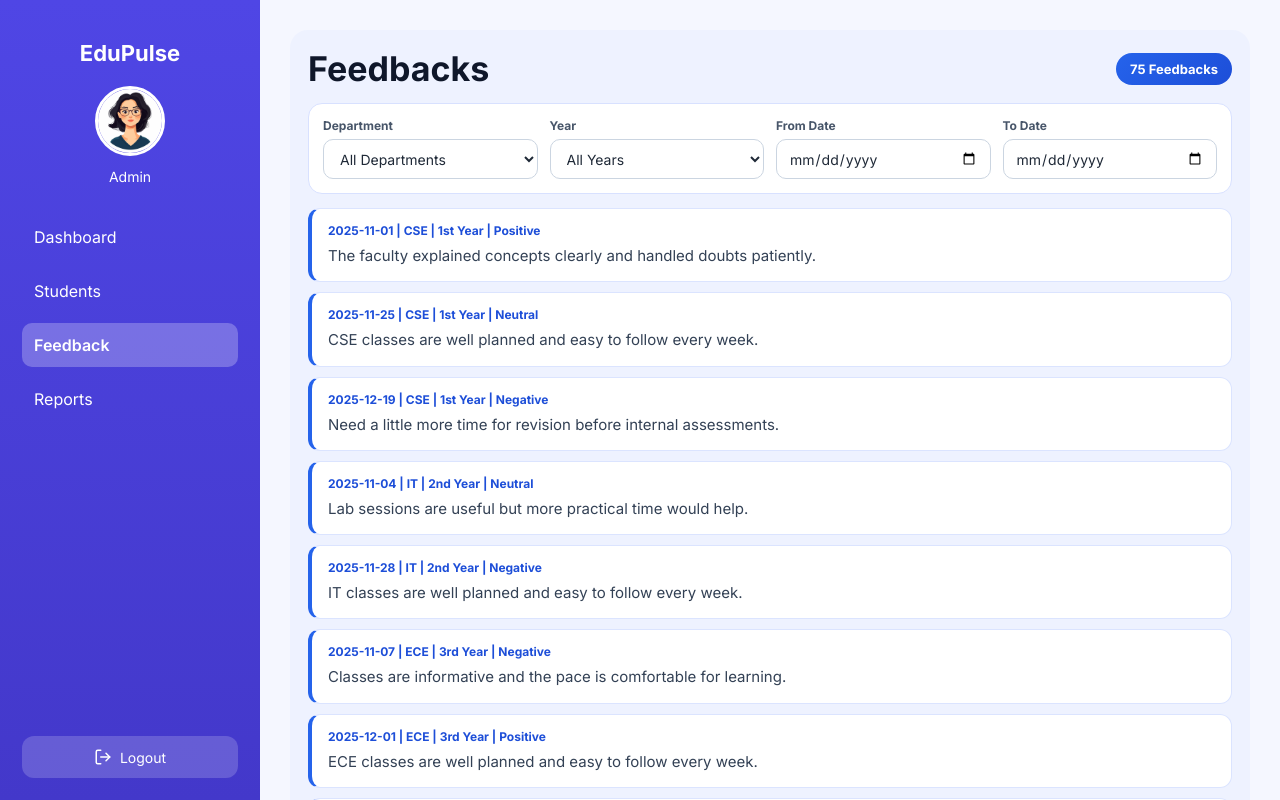
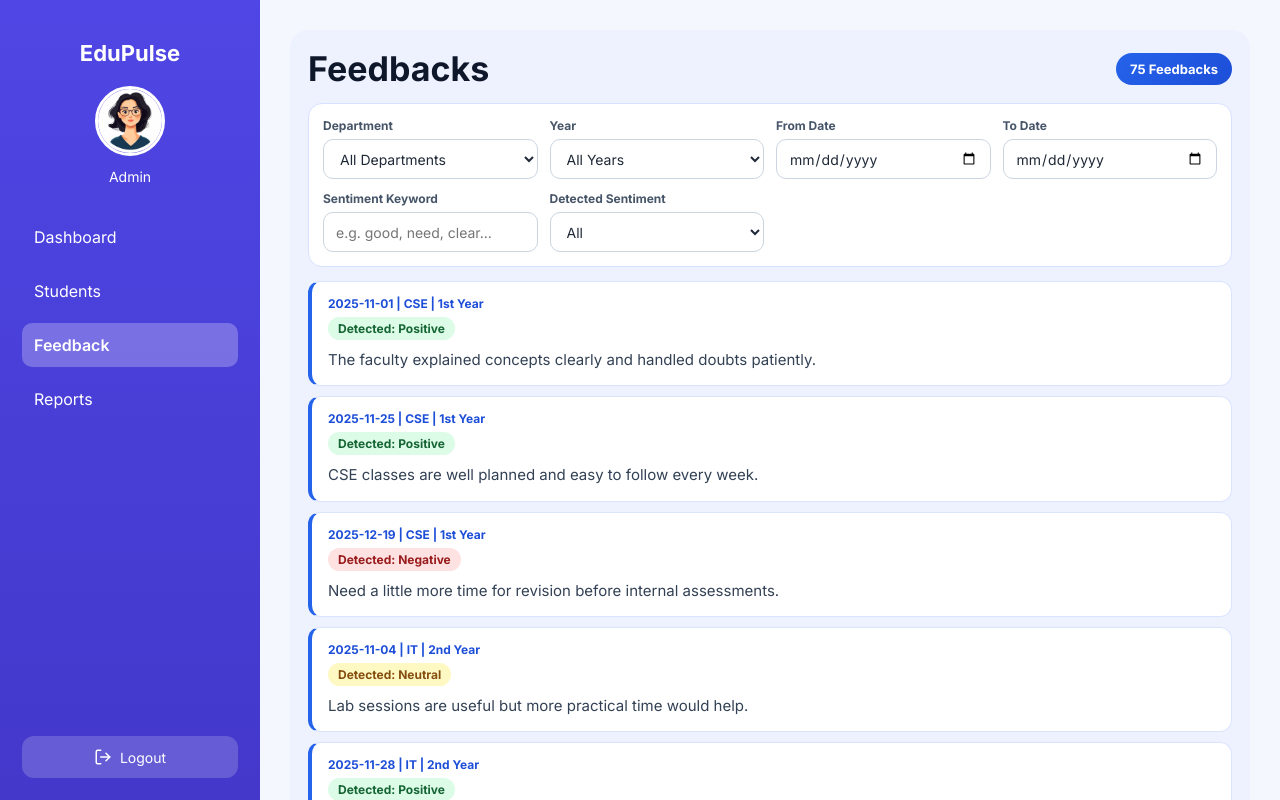
Before and after one commit to Varsha-2395/EduPulse, a React (Vite) app in the folder frontend/: page /feedbacks in a window 1280 px wide. Built offline with nearby package versions, Linux system fonts and the light colour scheme.

Commit message:
Small Updates

```diff
--- a/frontend/src/components/AdminLayout.jsx
+++ b/frontend/src/components/AdminLayout.jsx
@@ -1,5 +1,5 @@
-import React, { useState, useRef, useEffect } from "react";
-import { useNavigate, useLocation } from "react-router-dom";
+import React, { useEffect, useRef, useState } from "react";
+import { useLocation, useNavigate } from "react-router-dom";
 import { LogOut, Menu } from "lucide-react";
 import "../styles/adminLayout.css";
 
@@ -9,7 +9,6 @@ const AdminLayout = ({ children }) => {
   const navigate = useNavigate();
   const location = useLocation();
 
-  /* Click outside close */
   useEffect(() => {
     const handleClickOutside = (e) => {
       if (
@@ -22,21 +21,13 @@ const AdminLayout = ({ children }) => {
     };
 
     document.addEventListener("mousedown", handleClickOutside);
-    return () =>
-      document.removeEventListener("mousedown", handleClickOutside);
+    return () => document.removeEventListener("mousedown", handleClickOutside);
   }, [showSidebar]);
 
-  useEffect(() => {
+  const handleLogout = () => {
     setShowSidebar(false);
-  }, [location.pathname]);
-
-  /* ✅ LOGOUT FUNCTION */
-  const handleLogout = () => {
-    // If using auth storage
     localStorage.removeItem("token");
     localStorage.removeItem("user");
-
-    // Redirect
     navigate("/login");
   };
 
@@ -49,20 +40,12 @@ const AdminLayout = ({ children }) => {
 
   return (
     <div className="admin-layout">
-      {/* Sidebar */}
-      <aside
-        ref={sidebarRef}
-        className={`admin-sidebar ${showSidebar ? "show" : ""}`}
-      >
+      <aside ref={sidebarRef} className={`admin-sidebar ${showSidebar ? "show" : ""}`}>
         <div>
           <h2 className="admin-logo">EduPulse</h2>
 
           <div className="admin-layout-profile">
-            <img
-              src="/student-avatar.png"
-              alt="Admin"
-              className="admin-layout-avatar"
-            />
+            <img src="/student-avatar.png" alt="Admin" className="admin-layout-avatar" />
             <p className="admin-layout-name">Admin</p>
           </div>
 
@@ -70,10 +53,11 @@ const AdminLayout = ({ children }) => {
             {menuItems.map((item) => (
               <li
                 key={item.path}
-                className={
-                  location.pathname === item.path ? "active" : ""
-                }
-                onClick={() => navigate(item.path)}
+                className={location.pathname === item.path ? "active" : ""}
+                onClick={() => {
+                  setShowSidebar(false);
+                  navigate(item.path);
+                }}
               >
                 {item.name}
               </li>
@@ -81,7 +65,6 @@ const AdminLayout = ({ children }) => {
           </ul>
         </div>
 
-        {/* ✅ FIXED LOGOUT */}
         <button type="button" className="admin-logout-btn" onClick={handleLogout}>
           <LogOut size={18} />
           <span>Logout</span>
@@ -97,7 +80,6 @@ const AdminLayout = ({ children }) => {
         />
       )}
 
-      {/* Main */}
       <main className="admin-main-content">
         <button
           type="button"
--- a/frontend/src/pages/Feedbacks.jsx
+++ b/frontend/src/pages/Feedbacks.jsx
@@ -1,24 +1,92 @@
-import React, { useState } from "react";
+import React, { useMemo, useState } from "react";
 import AdminLayout from "../components/AdminLayout";
 import { departmentOptions, feedbackEntries, yearOptions } from "../data/feedbackData";
 import "../styles/feedbacks.css";
+
+const positiveKeywords = [
+  "good",
+  "great",
+  "clear",
+  "helpful",
+  "interactive",
+  "supportive",
+  "useful",
+  "easy",
+  "well",
+  "effective",
+  "excellent",
+];
+
+const negativeKeywords = [
+  "bad",
+  "poor",
+  "slow",
+  "fast",
+  "difficult",
+  "hard",
+  "problem",
+  "issue",
+  "confusing",
+  "need",
+  "more",
+];
+
+const detectSentimentFromKeywords = (text) => {
+  const normalized = String(text).toLowerCase();
+  const positiveScore = positiveKeywords.reduce(
+    (score, word) => score + (normalized.includes(word) ? 1 : 0),
+    0
+  );
+  const negativeScore = negativeKeywords.reduce(
+    (score, word) => score + (normalized.includes(word) ? 1 : 0),
+    0
+  );
+
+  if (positiveScore > negativeScore) return "Positive";
+  if (negativeScore > positiveScore) return "Negative";
+  return "Neutral";
+};
 
 const Feedbacks = () => {
   const [department, setDepartment] = useState("All");
   const [year, setYear] = useState("All");
   const [fromDate, setFromDate] = useState("");
   const [toDate, setToDate] = useState("");
+  const [keyword, setKeyword] = useState("");
+  const [sentimentFilter, setSentimentFilter] = useState("All");
   const [currentPage, setCurrentPage] = useState(1);
 
   const itemsPerPage = 10;
 
-  const filteredFeedbacks = feedbackEntries.filter((fb) => {
+  const feedbacksWithSentiment = useMemo(
+    () =>
+      feedbackEntries.map((fb) => ({
+        ...fb,
+        detectedSentiment: detectSentimentFromKeywords(fb.comment),
+      })),
+    []
+  );
+
+  const filteredFeedbacks = feedbacksWithSentiment.filter((fb) => {
     const deptMatch = department === "All" || fb.department === department;
     const yearMatch = year === "All" || fb.year === year;
     const fromMatch = !fromDate || new Date(fb.date) >= new Date(fromDate);
     const toMatch = !toDate || new Date(fb.date) <= new Date(toDate);
+    const keywordMatch =
+      !keyword ||
+      fb.comment.toLowerCase().includes(keyword.toLowerCase()) ||
+      fb.student.toLowerCase().includes(keyword.toLowerCase());
+    const sentimentMatch =
+      sentimentFilter === "All" || fb.detectedSentiment === sentimentFilter;
 
-    return deptMatch && yearMatch && fromMatch && toMatch;
+    return (
+      deptMatch &&
+      yearMatch &&
+      fromMatch &&
+      toMatch &&
+      keywordMatch &&
+      sentimentMatch
+    );
   });
 
   const totalPages = Math.max(1, Math.ceil(filteredFeedbacks.length / itemsPerPage));
@@ -45,6 +113,16 @@ const Feedbacks = () => {
 
   const onToDateChange = (value) => {
     setToDate(value);
+    setCurrentPage(1);
+  };
+
+  const onKeywordChange = (value) => {
+    setKeyword(value);
+    setCurrentPage(1);
+  };
+
+  const onSentimentChange = (value) => {
+    setSentimentFilter(value);
     setCurrentPage(1);
   };
 
@@ -106,13 +184,41 @@ const Feedbacks = () => {
               onChange={(e) => onToDateChange(e.target.value)}
             />
           </div>
+
+          <div className="fbp-field">
+            <label htmlFor="fbp-keyword">Sentiment Keyword</label>
+            <input
+              id="fbp-keyword"
+              type="text"
+              placeholder="e.g. good, need, clear..."
+              value={keyword}
+              onChange={(e) => onKeywordChange(e.target.value)}
+            />
+          </div>
+
+          <div className="fbp-field">
+            <label htmlFor="fbp-sentiment">Detected Sentiment</label>
+            <select
+              id="fbp-sentiment"
+              value={sentimentFilter}
+              onChange={(e) => onSentimentChange(e.target.value)}
+            >
+              <option value="All">All</option>
+              <option value="Positive">Positive</option>
+              <option value="Neutral">Neutral</option>
+              <option value="Negative">Negative</option>
+            </select>
+          </div>
         </div>
 
         <div className="fbp-list">
           {pageItems.length > 0 ? (
             pageItems.map((fb) => (
               <article key={fb.id} className="fbp-card">
-                <p className="fbp-date">{fb.date} | {fb.department} | {fb.year} | {fb.rating}</p>
+                <p className="fbp-date">{fb.date} | {fb.department} | {fb.year}</p>
+                <p className={`fbp-detected ${fb.detectedSentiment.toLowerCase()}`}>
+                  Detected: {fb.detectedSentiment}
+                </p>
                 <p className="fbp-comment">{fb.comment}</p>
               </article>
             ))
--- a/frontend/src/styles/feedbacks.css
+++ b/frontend/src/styles/feedbacks.css
@@ -32,7 +32,7 @@
 
 .fbp-filter-bar {
   display: grid;
-  grid-template-columns: repeat(4, minmax(170px, 1fr));
+  grid-template-columns: repeat(auto-fit, minmax(170px, 1fr));
   gap: 12px;
   padding: 14px;
   margin-bottom: 14px;
@@ -97,6 +97,30 @@
   font-size: 15px;
   line-height: 1.55;
   color: #334155;
+}
+
+.fbp-detected {
+  margin: 0 0 8px;
+  display: inline-flex;
+  border-radius: 999px;
+  padding: 4px 10px;
+  font-size: 12px;
+  font-weight: 700;
+}
+
+.fbp-detected.positive {
+  background: #dcfce7;
+  color: #166534;
+}
+
+.fbp-detected.neutral {
+  background: #fef9c3;
+  color: #854d0e;
+}
+
+.fbp-detected.negative {
+  background: #fee2e2;
+  color: #991b1b;
 }
 
 .fbp-empty {
```
